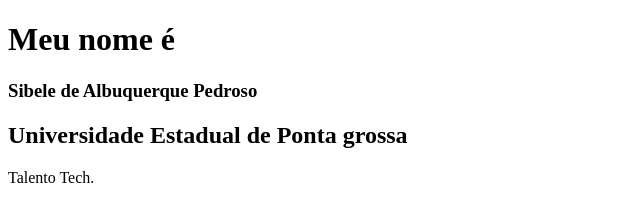
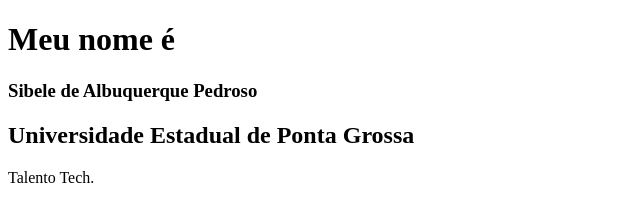
Before and after one commit to Sibeletalentotech/Sibeletalentotech.github.io, a plain HTML site: page index.html in a window 1280 px wide. Shown: the full height of the page, 0-640 px from the left. Drawn offline with Linux system fonts and the light colour scheme.

Commit message:
Update index.html

```diff
--- a/index.html
+++ b/index.html
@@ -7,7 +7,7 @@
 
 <h1>Meu nome é</h1>
 <h3>Sibele de Albuquerque Pedroso</h3>
-<h2>Universidade Estadual de Ponta grossa</h2>
+<h2>Universidade Estadual de Ponta Grossa</h2>
 <p>Talento Tech.</p>
 
 </body>
```
